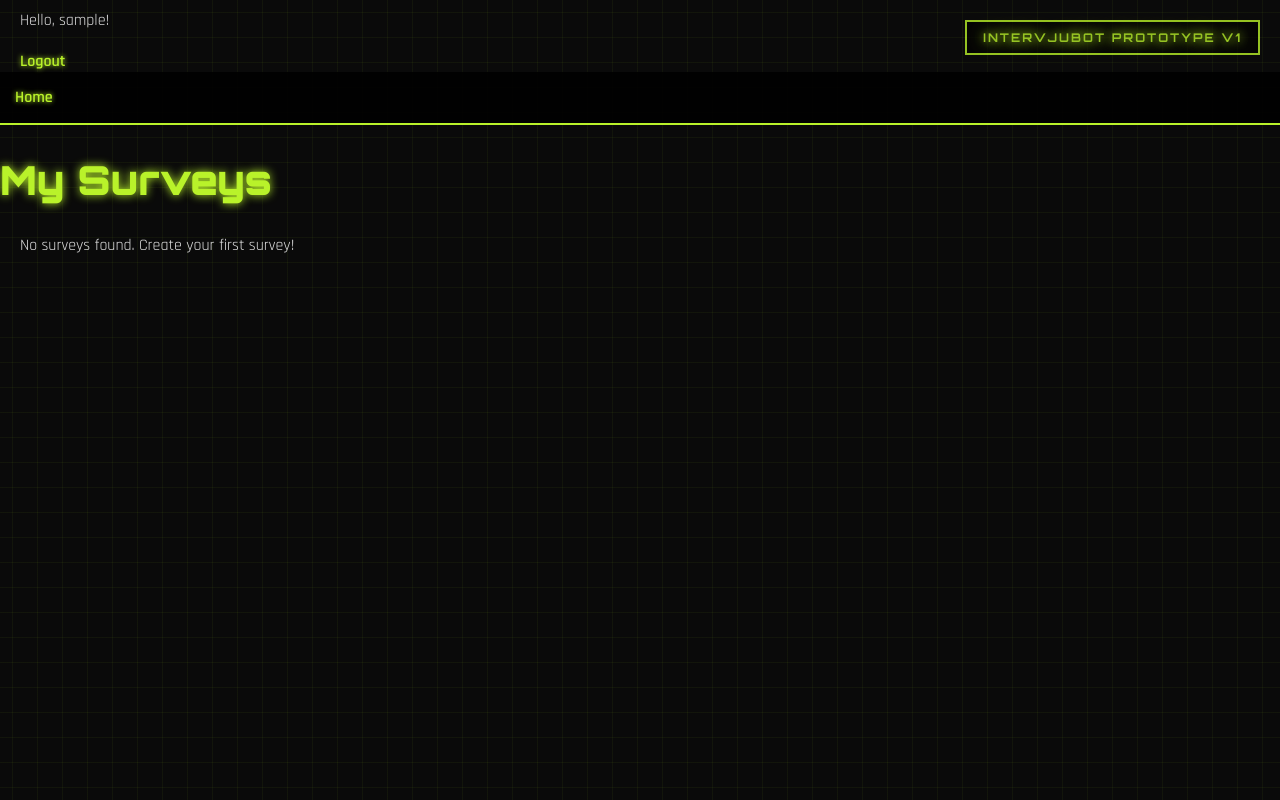
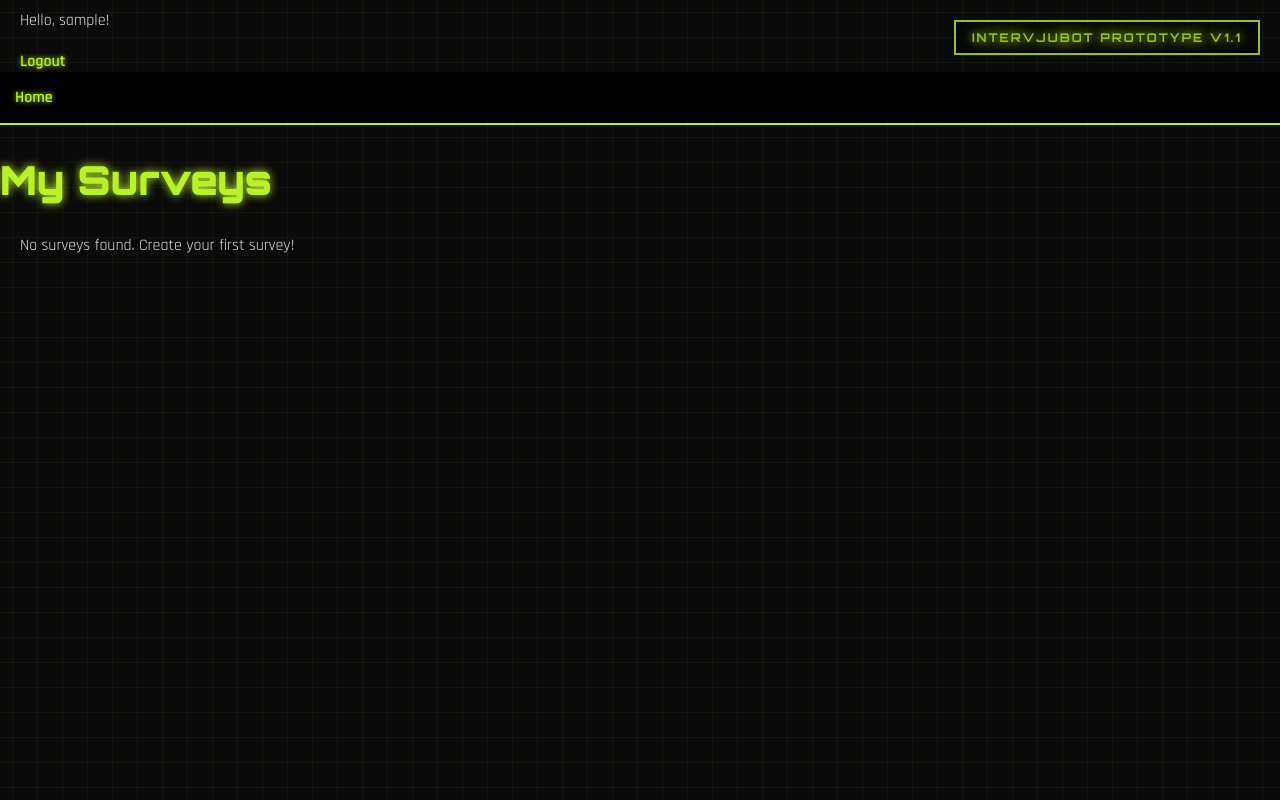
Before and after one commit to RavSeime/LearnTell_MVP_V2, a Django app: page /home/ in a window 1280 px wide. Run offline with Django 5.2, Linux system fonts and the light colour scheme; the visitor is signed in with stand-in values (Sample User, id 1); data that the repository does not hold is empty.

Commit message:
Moved from V1 to V1.1 in styles

```diff
--- a/django_stack/home/static/home/styles.css
+++ b/django_stack/home/static/home/styles.css
@@ -21,7 +21,7 @@ body {
 
 /* Prototype Badge */
 body::before {
-    content: 'IntervjuBot Prototype V1';
+    content: 'IntervjuBot Prototype V1.1';
     position: fixed;
     top: 20px;
     right: 20px;
```
